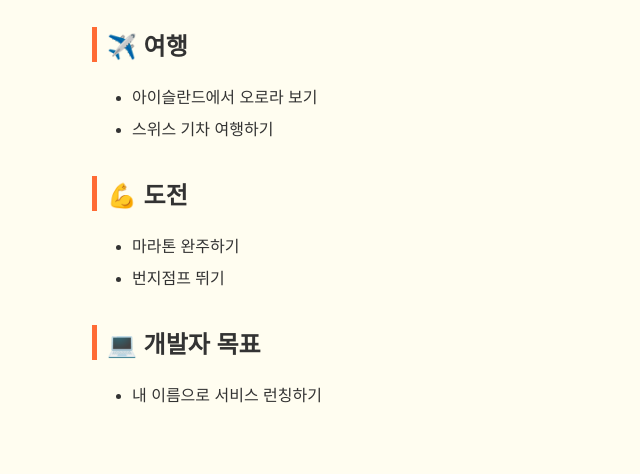
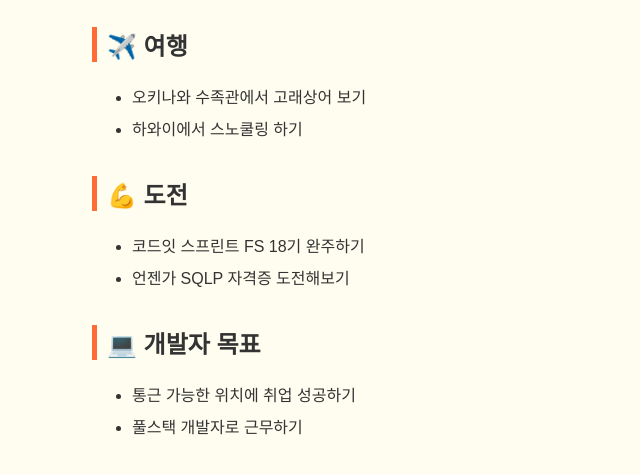
Before and after one commit to youngmi-k/my-bucketlist, a plain HTML site: page index.html in a window 1280 px wide. Shown: the part 144-618 px from the top of the page, without its empty margins (223-863 px from the left). Drawn offline with Linux system fonts and the light colour scheme.

Commit message:
나만의 버킷리스트 항목 추가

```diff
--- a/index.html
+++ b/index.html
@@ -32,19 +32,20 @@
 
     <h2>✈️ 여행</h2>
     <ul>
-      <li>아이슬란드에서 오로라 보기</li>
-      <li>스위스 기차 여행하기</li>
+      <li>오키나와 수족관에서 고래상어 보기</li>
+      <li>하와이에서 스노쿨링 하기</li>
     </ul>
 
     <h2>💪 도전</h2>
     <ul>
-      <li>마라톤 완주하기</li>
-      <li>번지점프 뛰기</li>
+      <li>코드잇 스프린트 FS 18기 완주하기</li>
+      <li>언젠가 SQLP 자격증 도전해보기</li>
     </ul>
 
     <h2>💻 개발자 목표</h2>
     <ul>
-      <li>내 이름으로 서비스 런칭하기</li>
+      <li>통근 가능한 위치에 취업 성공하기</li>
+      <li>풀스택 개발자로 근무하기</li>
     </ul>
   </body>
 </html>
```
